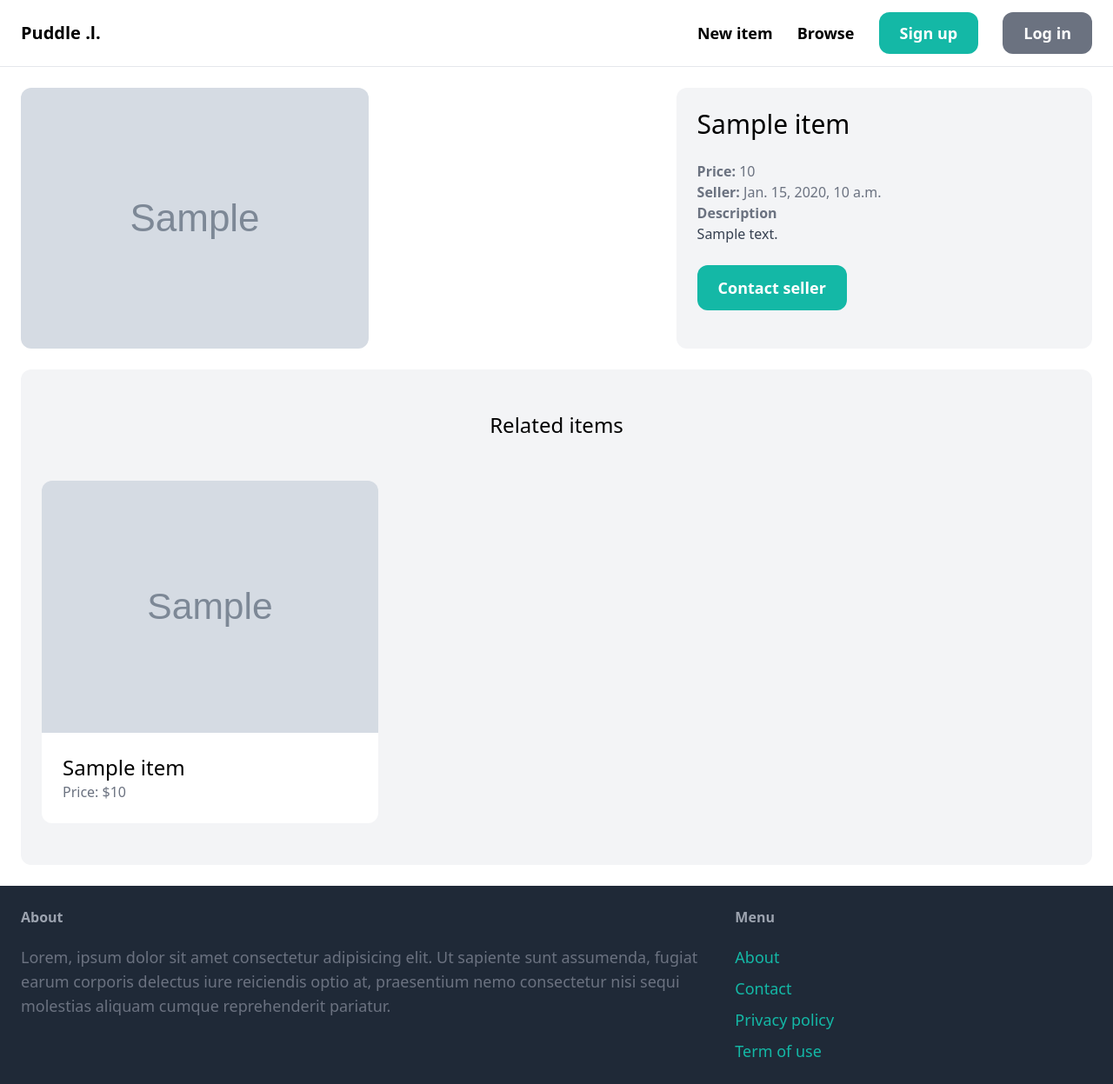
After one commit to Jorhp90/bckend_dev, a Django app: template puddle/item/templates/item/detail.html in a window 1280 px wide. The commit adds this page. Shown: the whole page at 87% size. Run offline with Django 4.2, Linux system fonts and the light colour scheme; the template is opened without the code that fills it: most values are stand-ins (such as "Sample title", 1, 10 or a date in 2020); grey boxes marked "Sample" are stand-in pictures; some libraries are stand-ins or nearby versions.

Commit message:
detail page for each item

```diff
--- a/drf_simple_crud/requirements.txt
+++ b/drf_simple_crud/requirements.txt
@@ -1,5 +1,7 @@
 asgiref==3.6.0
+backports.zoneinfo==0.2.1
 Django==4.1.6
 djangorestframework==3.14.0
+Pillow==9.4.0
 pytz==2022.7.1
 sqlparse==0.4.3
--- a/puddle/core/templates/core/base.html
+++ b/puddle/core/templates/core/base.html
@@ -12,7 +12,7 @@
 
         <div class="space-x-6">
             <a href="#" class="text-lg font-semibold hover:text-grey500">New item</a>
-            <a href="#" class="text-lg font-semibold hover:text-grey500">New item</a>
+            <a href="#" class="text-lg font-semibold hover:text-grey500">Browse</a>
 
             <a href="#" class="px-6 py-3 text-lg font-semibold bg-teal-500 text-white rounded-xl hover:bg-teal-700">Sign up</a>
             <a href="#" class="px-6 py-3 text-lg font-semibold bg-gray-500 text-white rounded-xl hover:bg-gray-700">Log in</a>
--- a/puddle/core/templates/core/index.html
+++ b/puddle/core/templates/core/index.html
@@ -9,7 +9,7 @@
         <div class="grid grid-cols-3 gap-3">
             {% for item in items %}
                 <div>
-                    <a href="#">
+                    <a href="{% url 'item:detail' item.id %}">
                         <div>
                             <img src="{{ item.image.url }}" alt="" class="rounded-t-xl">
                         </div>
--- /dev/null
+++ b/puddle/item/templates/item/detail.html
@@ -0,0 +1,49 @@
+{% extends 'core/base.html' %}
+
+{% block title %}{{ item.name }}{% endblock %}
+
+{% block content %}
+<div class="grid grid-cols-5 gap-6">
+    <div class="col-span-3">
+        <img src="{{ item.image.url }}" class="rounded-xl">
+    </div>
+
+    <div class="col-span-2 p-6 bg-gray-100 rounded-xl">
+        <h1 class="mb-6 text-3xl">{{ item.name }}</h1>
+        <p class="text-gray-500"><strong>Price: </strong>{{ item.price }}</p>
+        <p class="text-gray-500"><strong>Seller: </strong>{{ item.created_by }}</p>
+
+        {% if item.description  %}
+            <p class="text-gray-700">
+                <strong class="text-gray-500">Description</strong><br>
+                {{ item.description }}
+            </p>
+        {% endif %}
+
+        <a href="#" class="inline-block mt-6 px-6 py-3 text-lg font-semibold bg-teal-500 text-white rounded-xl hover:bg-teal-700">
+            Contact seller
+        </a>
+    </div>
+</div>
+
+<div class="mt-6 px-6 py-12 bg-gray-100 rounded-xl">
+    <h2 class="mb-12 text-2xl text-center">Related items</h2>
+
+    <div class="grid grid-cols-3 gap-3">
+        {% for item in related_items %}
+            <div>
+                <a href="{% url 'item:detail' item.id %}">
+                    <div>
+                        <img src="{{ item.image.url }}" alt="" class="rounded-t-xl">
+                    </div>
+
+                    <div class="p-6 bg-white rounded-b-xl">
+                        <h2 class="text-2xl">{{ item.name }}</h2>
+                        <p class="text-gray-500">Price: ${{ item.price }}</p>
+                    </div>
+                </a>
+            </div>
+        {% endfor %}
+    </div>
+</div>
+{% endblock %}
--- a/puddle/puddle/urls.py
+++ b/puddle/puddle/urls.py
@@ -17,11 +17,13 @@ from django.conf import settings
 from django.conf.urls.static import static
 
 from django.contrib import admin
-from django.urls import path
+from django.urls import path, include
 from core.views import index, contact
 
 urlpatterns = [
     path("admin/", admin.site.urls),
     path("", index, name='index'), #empty string cause is the first page, nothing after the first url
     path("contact/", contact, name='contact'),
+    path('items/', include('item.urls'))
+
 ] + static(settings.MEDIA_URL, document_root=settings.MEDIA_ROOT)
```
Also changed, not shown: puddle/item/urls.py (added, +8 -0 lines), puddle/item/views.py (+15 -1 lines).
